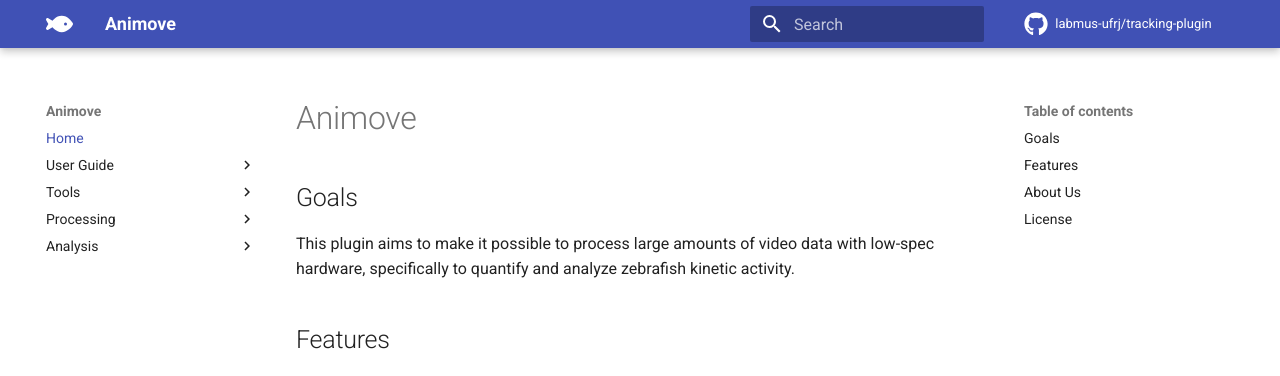
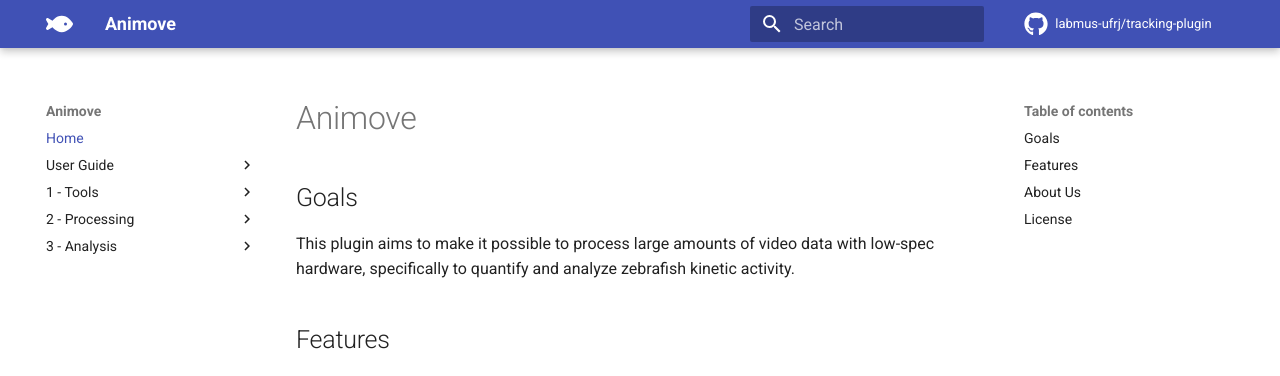
Before and after one commit to labmus-ufrj/Animove, an MkDocs documentation site: the page built from docs/docs/index.md, in a window 1280 px wide. Shown: the top 376 px of the page. Built offline with MkDocs 1.6.1 and Material for MkDocs 9.7.7, drawn with Linux system fonts in a browser that asks for light colours; comment, search, counter and statistics services are not loaded.

Commit message:
name changes

```diff
--- a/docs/mkdocs.yml
+++ b/docs/mkdocs.yml
@@ -24,13 +24,13 @@ nav:
   - 'User Guide':
       - 'Installation': 'guide/installation.md'
       - 'Quick Start': 'guide/quick-start.md'
-  - 'Tools':
+  - '1 - Tools':
       - 'FFmpeg': 'tools/ffmpeg.md'
       - 'Z-project': 'tools/z-project.md'
       - 'Image Calculator': 'tools/image-calculator.md'
       - 'Performance Test': 'tools/performance-test.md'
       - 'Invert Video': 'tools/invert-video.md'
-  - 'Processing':
+  - '2 - Processing':
       - 'Heatmaps':
           - 'Sum Heatmap Images': 'processing/heatmap-images.md'
           - 'Sum Heatmap Video': 'processing/heatmap-video.md'
@@ -38,7 +38,7 @@ nav:
       - 'Tracking':
           - 'Embryos Tracking': 'processing/embryos-tracking.md'
           - 'Adults Tracking': 'processing/adults-tracking.md'
-  - 'Analysis':
+  - '3 - Analysis':
       - 'Extract Tracking Data': 'analysis/tracking-data.md'
       - 'Calculate Score Gradient': 'analysis/score-gradient.md'
       - 'Calculate Score Sectors': 'analysis/score-sectors.md'
```
Also changed, not shown: 4 other files.
